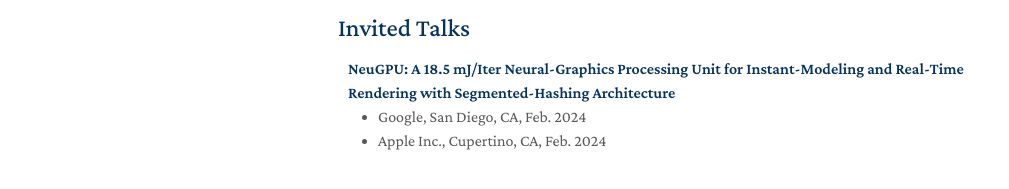
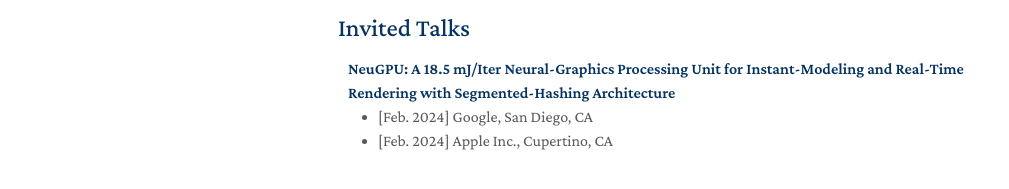
Before and after one commit to junharyu/junharyu.github.io, a Jekyll site: the page built from index.md, in a window 1280 px wide and 1182 px high. Shown: the part 950-1139 px from the top of the window, without its empty margins (132-1141 px from the left). Built offline with Jekyll 4.4.1, drawn with Linux system fonts in a browser that asks for light colours; nearby versions of some CDN libraries; a style sheet for code colours, icons or effects is not loaded; our own code applies the rules of GitHub Pages for plain Markdown files.

```diff
--- a/_includes/invited_talks.md
+++ b/_includes/invited_talks.md
@@ -3,6 +3,6 @@
 <h4 style="margin:0 10px 0;">NeuGPU: A 18.5 mJ/Iter Neural-Graphics Processing Unit for Instant-Modeling and Real-Time Rendering with Segmented-Hashing Architecture</h4>
 
 <ul style="margin:0 0 5px;">
-  <li><autocolor>Google, San Diego, CA, Feb. 2024</autocolor></li>
-  <li><autocolor>Apple Inc., Cupertino, CA, Feb. 2024</autocolor></li>
+  <li><autocolor>[Feb. 2024] Google, San Diego, CA</autocolor></li>
+  <li><autocolor>[Feb. 2024] Apple Inc., Cupertino, CA</autocolor></li>
 </ul>
```
